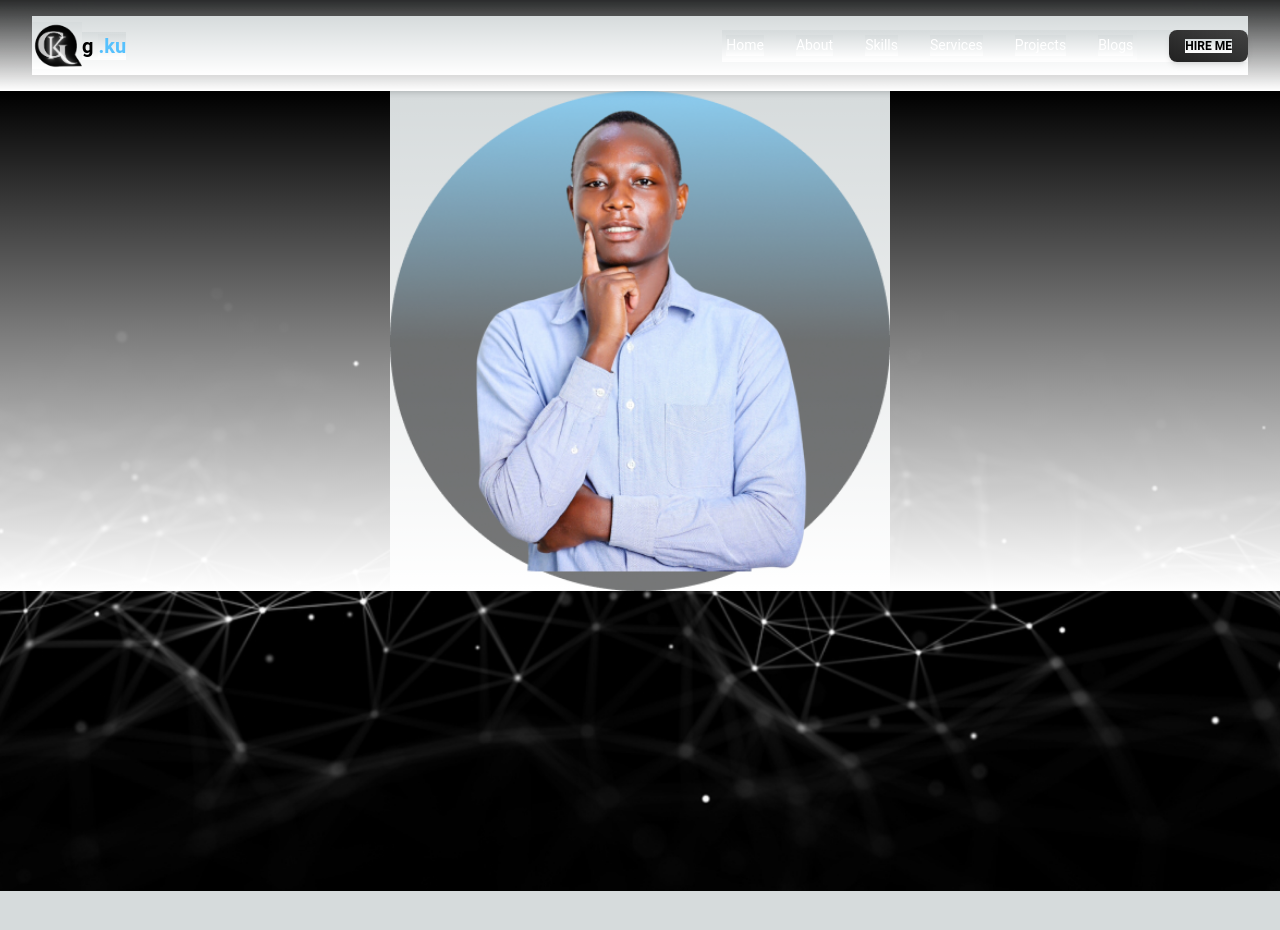
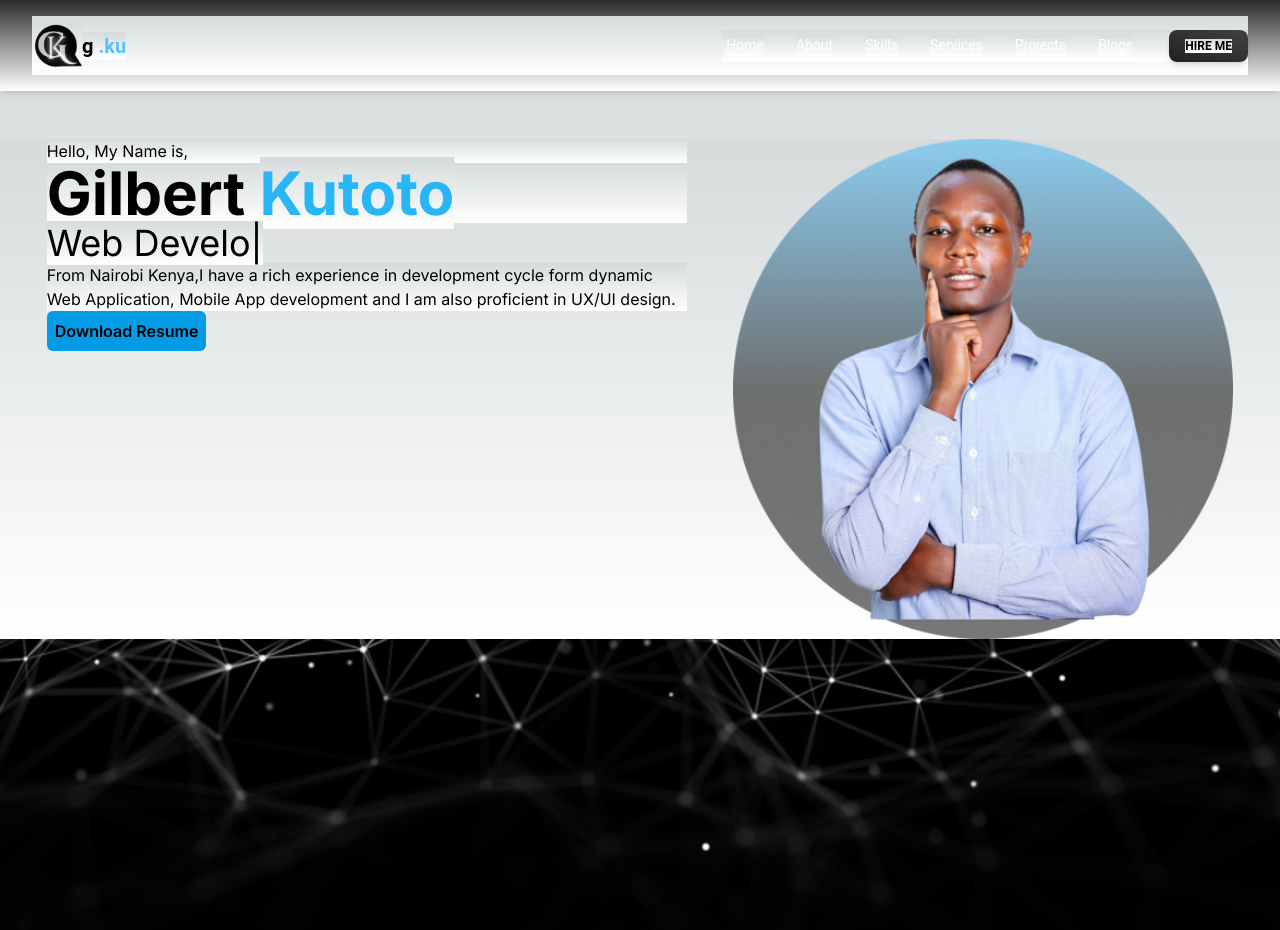
Before and after one commit to gilbert-ku/g.ku, a Next.js app: page / in a window 1280 px wide. Shown: the top 930 px of the page. Before the commit the page ends 891 px from the top, so only its background shows below. Built offline with nearby package versions, Linux system fonts and the light colour scheme.

Commit message:
install type animation && add home page

```diff
--- a/app/page.jsx
+++ b/app/page.jsx
@@ -1,21 +1,41 @@
+"use client"
+
 import Image from "next/image";
+import { TypeAnimation } from 'react-type-animation';
 
 export default function Home() {
   return (
     // <main className=" home-pg flex min-h-screen flex-col items-center justify-between" >
-    <main className=" home-pg  min-h-screen ">
-      <div className="flex justify-around bg-transparent">
+    <main className="home-pg  min-h-screen ">
+      <div className="md:flex justify-evenly my-12">
+        <div className=" w-1/2">
+          <h1>Hello, My Name is,</h1>
 
+          <h1 className="text-2xl md:text-6xl font-bold">Gilbert <span className="text-light-blue-400" >Kutoto</span></h1>
 
+          <TypeAnimation
+            sequence={['Software Engineer.', 500, 'UX/UI Designer.', 500, 'Web Developer.', 500, 'Android/IOS Developer.', 500]}
+            // style={{ fontSize: '2em' }}
+            className="md:text-4xl"
+            repeat={Infinity}
+
+          />
+
+          <p>From Nairobi Kenya,I have a rich experience in development cycle form dynamic Web Application,
+            Mobile App development and I am also proficient in UX/UI design.
+          </p>
+
+          <button className="p-2 bg-light-blue-600 rounded-md font-semibold">Download Resume</button>
+
+        </div>
         <Image
         src="/profile-image.png"
         width={500}
         height={500}
         alt="profile image"
+        // className="mt-96"/
 
         />
-
-
       </div>
     </main>
 
--- a/package.json
+++ b/package.json
@@ -12,7 +12,8 @@
     "@material-tailwind/react": "^2.1.9",
     "next": "14.2.5",
     "react": "^18",
-    "react-dom": "^18"
+    "react-dom": "^18",
+    "react-type-animation": "^3.2.0"
   },
   "devDependencies": {
     "eslint": "^8",
```
Also changed, not shown: 1 other file (tests, documents, lock files or other folders).
